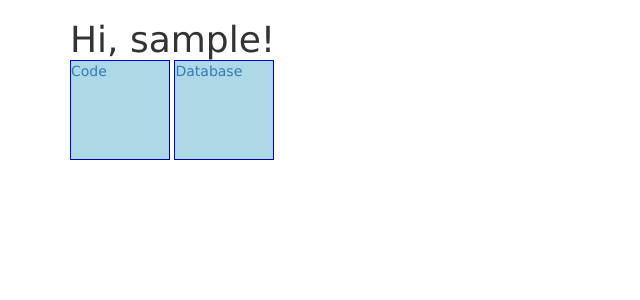
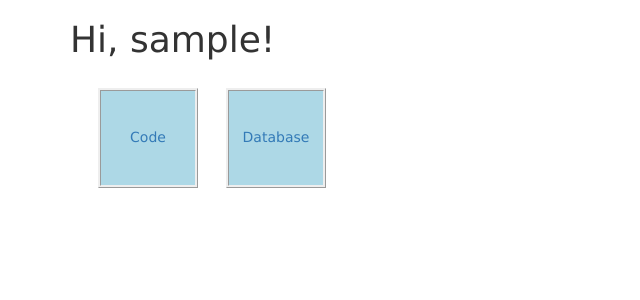
Before and after one commit to chaosdusk/TrueFidelity, a Flask app: page / in a window 1280 px wide. Shown: the part 51-351 px from the top of the page, without its empty margins (0-640 px from the left). Run offline with Flask 2, Linux system fonts and the light colour scheme; a user stored in the database is signed in; tables that the repository leaves empty hold one stand-in row (values such as "Sample post"); some libraries are stand-ins or nearby versions.

Commit message:
better landing page css

```diff
--- a/site/app/static/css/index.css
+++ b/site/app/static/css/index.css
@@ -1,13 +1,23 @@
 .index-button {
-    border: 1px outset blue;
+    border-style: ridge;
+    padding: 1em;
+    margin: 1em;
     background-color: lightBlue;
     height:100px;
     width:100px;
     cursor:pointer;
-    display: inline-block;
+    display: flex;
+    justify-content: center;
+    align-items: center;
 }
 
 .index-button:hover {
-   background-color: blue;
+    background-color: darkslateblue;
     color:white;
 }
+
+.index-buttons {
+    padding: 1em;
+    display: flex;
+    flex-direction: row;
+}
--- a/site/app/templates/index.html
+++ b/site/app/templates/index.html
@@ -21,7 +21,6 @@
         <a class="index-button" href="{{ url_for('display_tables') }}">Database</a>
         {% endif %}
     </div>
-
 </div>
 
 {% endblock %}
```
Lines whose indentation alone changed are shown as unchanged.
